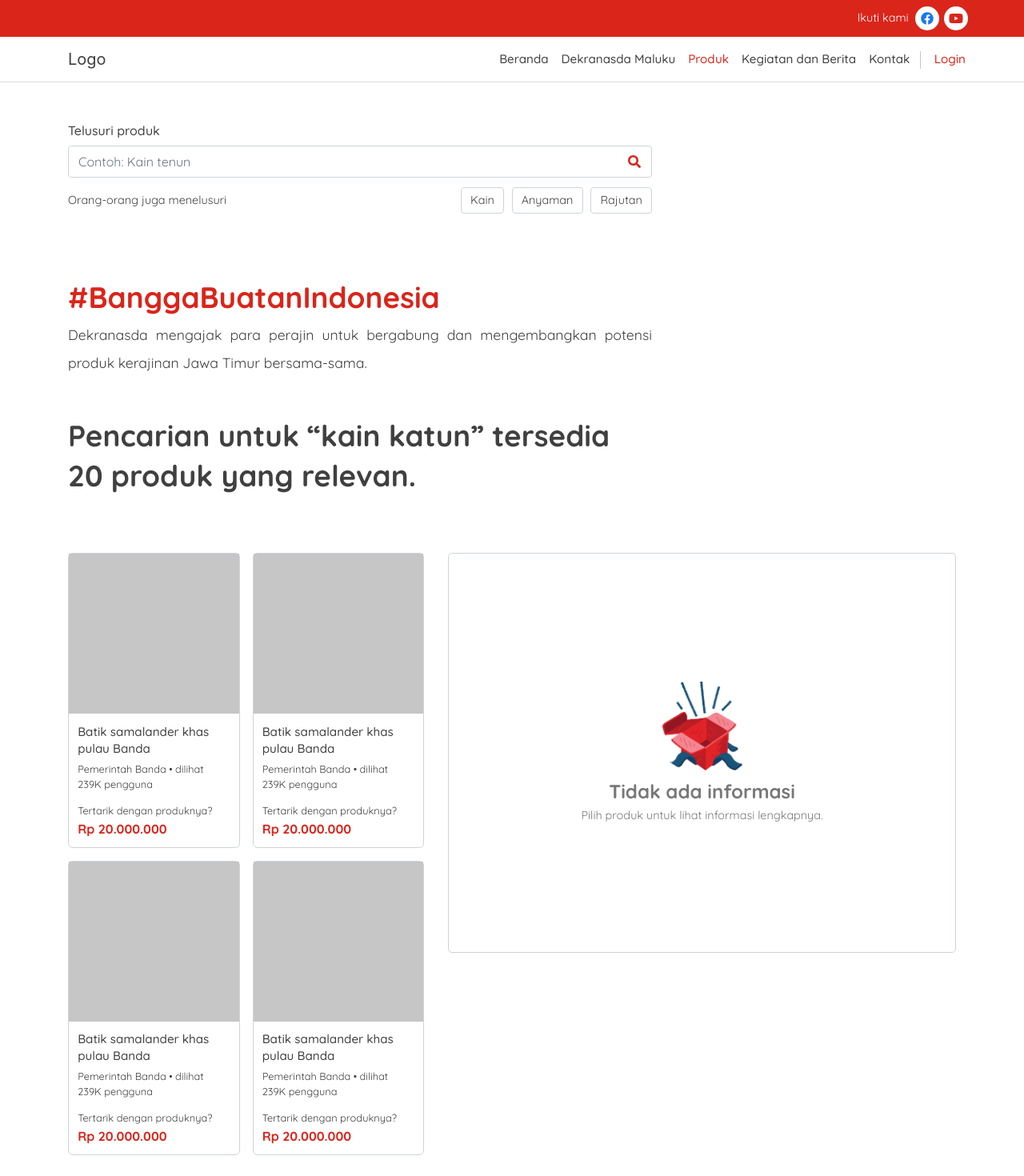
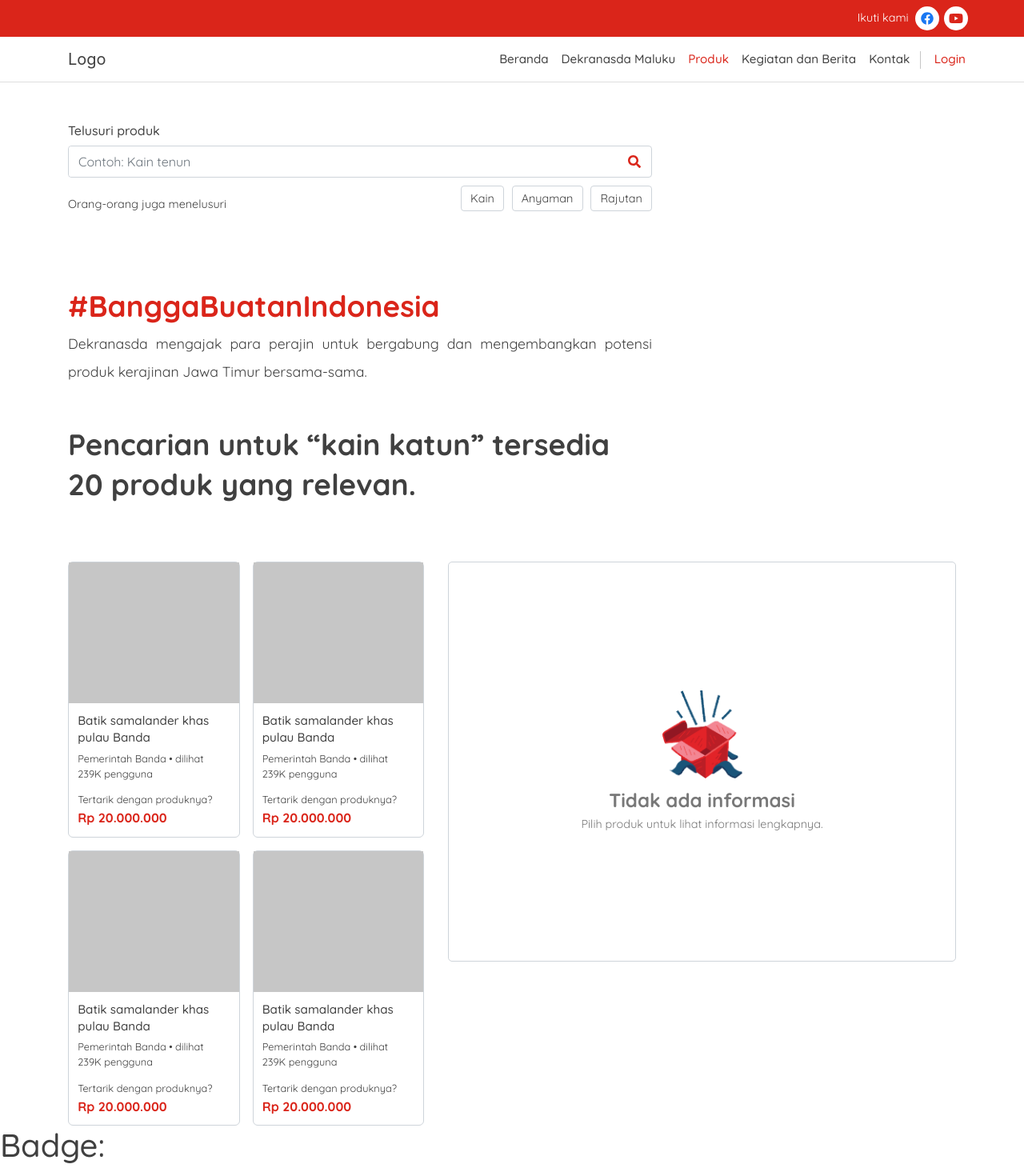
Before and after one commit to diskominfo-ambon/dekranasda, a Vue app: page /produk in a window 1280 px wide. Shown: the top 1470 px of the page at 80% size. Built offline with nearby package versions, Linux system fonts and the light colour scheme.

Commit message:
menambahkan component 'badge-group'

```diff
--- a/src/assets/sass/_globals.scss
+++ b/src/assets/sass/_globals.scss
@@ -190,8 +190,12 @@ h1, h2, h3, h4, h5, h6, p, span, blockquote, li, small, label, fieldset, legend,
     border: 1px solid #ced4da;
     color: $dark;
 
+    &:hover {
+      background-color: $light;
+    }
+
     &:last-child {
-      margin: 0;
+      margin-right: 0rem;
     }
   }
 }
@@ -203,10 +207,10 @@ h1, h2, h3, h4, h5, h6, p, span, blockquote, li, small, label, fieldset, legend,
 
     &__header {
       background-color: $light;
-      height: 12.5rem;
+      height: 11rem;
 
       @include breakpoint-down(medium) {
-        height: 15rem;
+        height: 12rem;
       }
       @include breakpoint-down(small) {
         height: 22rem;
--- a/src/components/badge-group.js
+++ b/src/components/badge-group.js
@@ -1,10 +1,45 @@
 export default {
   name: 'BadgeGroup',
+  props: {
+    badges: {
+      required: true,
+      type: Array
+    },
+    value: {
+      type: String
+    }
+  },
+  model: {
+    event: 'click'
+  },
   render(createElement) {
+    const self = this;
+
+    const $badges = this.badges.map(
+      badge => createElement('p', {
+        class: ['badge', 'badge-secondary'],
+        attrs: {
+          role: 'button',
+          'aria-label': 'badge'
+        },
+        on: {
+          click() {
+            self.$emit('clicked', badge);
+            self.$emit('click', badge);
+          }
+        }
+      }, badge)
+    );
 
     return createElement(
-      'ul',
-      'halo dunia'
+      'div',
+      {
+        class: 'badges',
+        attrs: {
+          role: 'list'
+        }
+      },
+      $badges
     );
   }
 }
--- a/src/pages/product.vue
+++ b/src/pages/product.vue
@@ -29,11 +29,7 @@
           <!-- badges -->
           <div class="badge-container">
             <p class="badge-title">Orang-orang juga menelusuri</p>
-            <div class="badges">
-              <b-badge>Kain</b-badge>
-              <b-badge>Anyaman</b-badge>
-              <b-badge>Rajutan</b-badge>
-            </div>
+            <BadgeGroup :badges="['Kain', 'Anyaman', 'Rajutan']" v-model="badge"/>
           </div>
           <!-- end -->
         </b-col>
@@ -85,18 +81,33 @@
     </b-container>
   </section>
   <!-- end -->
+  <!-- badges disini -->
+
+    <h1>Badge: {{ badge }}</h1>
 </div>
 </template>
 
 <script>
 import ProductCard from '~@/components/product-card';
 import ProductDetail from '~@/components/product-detail';
+import BadgeGroup from '~@/components/badge-group';
 
 
 export default {
   components: {
     ProductCard,
-    ProductDetail
+    ProductDetail,
+    BadgeGroup,
+  },
+  data() {
+    return {
+      badge: ''
+    }
+  },
+  methods: {
+    onClicked(value) {
+      console.log('badge ditekan ' + value);
+    }
   }
 }
 </script>
```
Also changed, not shown: src/components/badge.js (deleted, +0 -7 lines).
